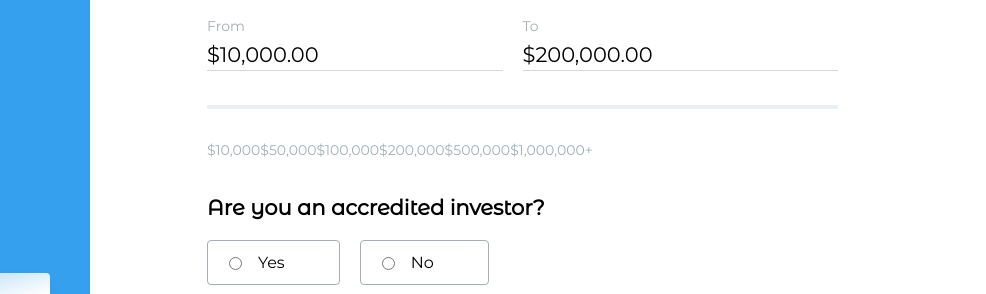
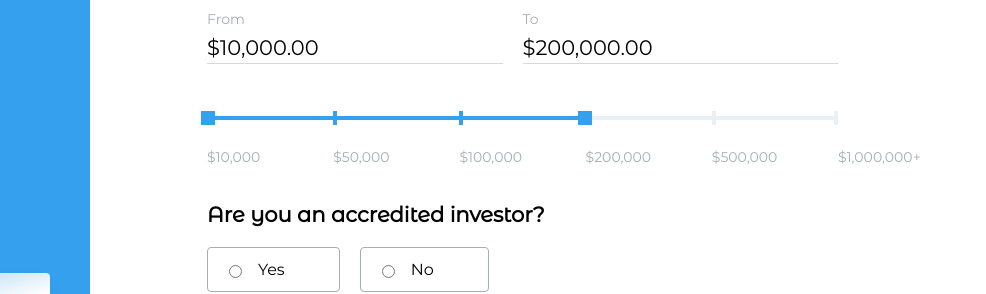
Before and after one commit to AngyDev/react-user-onboarding, a React app: page / in a window 1280 px wide. Both pictures are taken after a click on the button "Skip for now". Shown: the part 319-613 px from the top of the page, 294-1280 px from the left. Built offline with nearby package versions, Linux system fonts and the light colour scheme.

Commit message:
[style] add priceSlider background add active style

```diff
--- a/src/scss/layout/_priceSlider.scss
+++ b/src/scss/layout/_priceSlider.scss
@@ -1,27 +1,93 @@
 .slider {
-    background: $slider-bg;
-    border-radius: 1px;
-    cursor: pointer;
-    height: 4px;
+    width: 100%;
+    position: relative;
+    padding-top: 16px;
     &--background {
-        left: 0;
-        margin-top: -0.15rem;
-        right: 0;
-        top: 50%;
+        position: absolute;
+        width: 100%;
+        display: flex;
+    }
+    &__line {
+        flex-basis: 20%;
+        width: 20%;
+        height: 4px;
+        background-color: $slider-bg;
+        position: relative;
+        &:before {
+            height: 14px;
+            width: 4px;
+            background: $slider-bg;
+            content: "";
+            position: absolute;
+            top: -5px;
+            left: 0;
+        }
+        &:last-child {
+            &:after {
+                height: 14px;
+                width: 4px;
+                background-color: #eaf0f6;
+                content: "";
+                position: absolute;
+                top: -5px;
+                right: 0;
+            }
+        }
+    }
+    &__active-bar {
+        position: absolute;
+        width: 100%;
+        display: flex;
     }
     &--active {
-        background: $base-color;
+        background-color: $base-color;
+        &:before {
+            background-color: $base-color;
+        }
     }
-    /*&__pointer {
-        background: $base-color;
-        width: 16px;
-        height: 16px;
-        border-radius: 1px;
-        position: absolute;
-    }*/
+    &__line--active {
+        flex-basis: 20%;
+        width: 20%;
+        height: 4px;
+        position: relative;
+        background-color: $base-color;
+        &:before {
+            height: 14px;
+            width: 4px;
+            content: "";
+            position: absolute;
+            top: -5px;
+            left: 0;
+            background-color: $base-color;
+        }
+        &:first-child {
+            &:before {
+                height: 14px;
+                width: 14px;
+                background-color: $base-color;
+                content: "";
+                position: absolute;
+                top: -5px;
+                left: -6px;
+            }
+        }
+        &:last-child {
+            &:after {
+                height: 14px;
+                width: 14px;
+                background-color: $base-color;
+                content: "";
+                position: absolute;
+                top: -5px;
+                right: -6px;
+            }
+        }
+    }
     &__label {
+        display: flex;
+        //margin-left: -10%;
+        width: 120%;
         padding-top: 32px;
-        width: 100%;
         @extend .font__mont-xs;
         color: $slider-prices-color;
         span {
```
